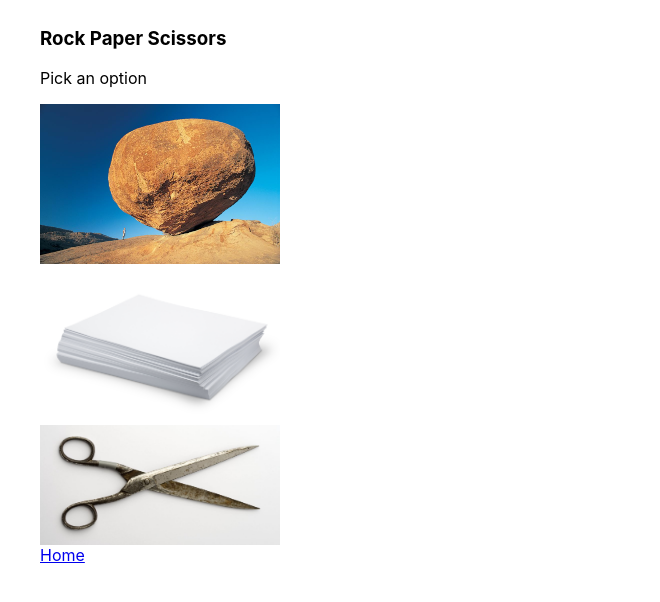
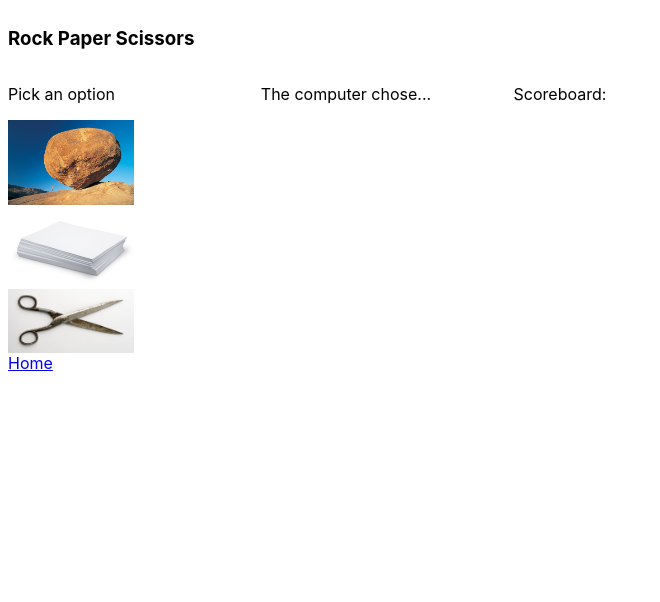
Before and after one commit to wdportman/my-app, a React (Create React App) app: page /rps in a window 1280 px wide. Shown: the top 602 px of the page, without its empty margins (0-660 px from the left). Built offline with nearby package versions, Linux system fonts and the light colour scheme.

Commit message:
Work on RPS styling

```diff
--- a/src/components/pages/RPS.js
+++ b/src/components/pages/RPS.js
@@ -14,14 +14,22 @@ export default function RPS(props) {
   return (
     <div>
       <h3>Rock Paper Scissors</h3>
+      <div className='rps'>
+        <div className='rps-column'>
           <p>Pick an option</p>
           <div className='rps-images'>
             <img className='rps-image' src={Rock} alt="Rock" onClick={() => handleClick("Rock")} />
             <img className='rps-image' src={Paper} alt="Paper" onClick={() => handleClick("Paper")} />
             <img className='rps-image' src={Scissors} alt="Scissors" onClick={() => handleClick("Scissors")} />
           </div>
-      <div className='rps-computer'>
+        </div>
+        <div className='rps-column'>
+          <p>The computer chose...</p>
 
+        </div>
+        <div className='rps-column'>
+          <p>Scoreboard:</p>
+        </div>
       </div>
       <Link to="/">Home</Link>
     </div>
--- a/src/index.css
+++ b/src/index.css
@@ -15,17 +15,31 @@ code {
     monospace;
 }
 
+.rps {
+  display: flex;
+  align-content: space-between;
+}
+
+.rps-column {
+  display: flex;
+  flex-direction: column;
+  width: 20%;
+}
+
 .rps-images {
   display: flex;
   flex-direction: column;
 }
 
 .rps-image {
-  width: 20%;
-  cursor: pointer;
+  width: 50%;
 }
 
 .rps-image:active {
   position:relative;
 	top:2px;
 }
+
+.rps-image:hover {
+  cursor: pointer;
+}
```
Lines whose indentation alone changed are shown as unchanged.
